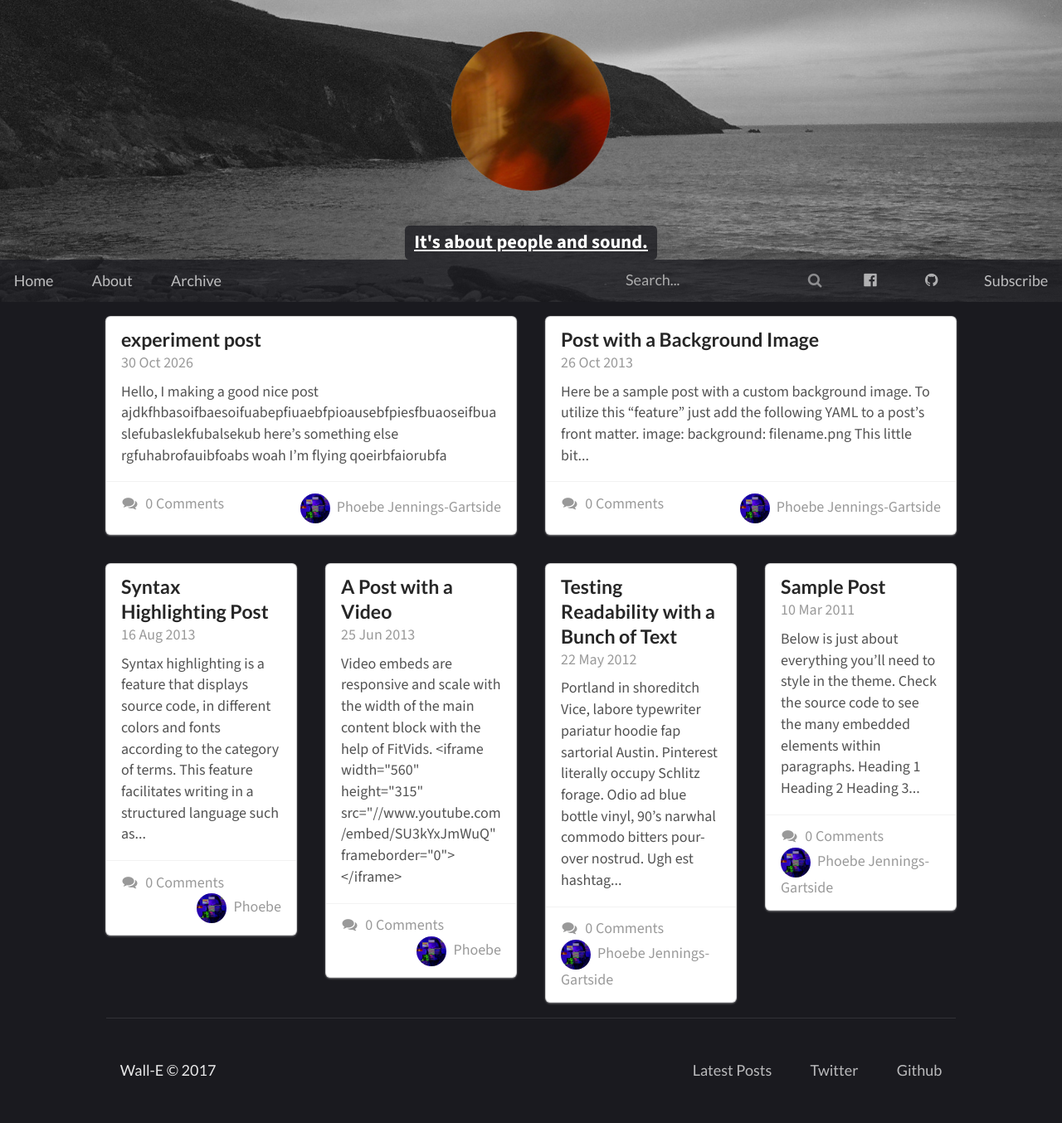
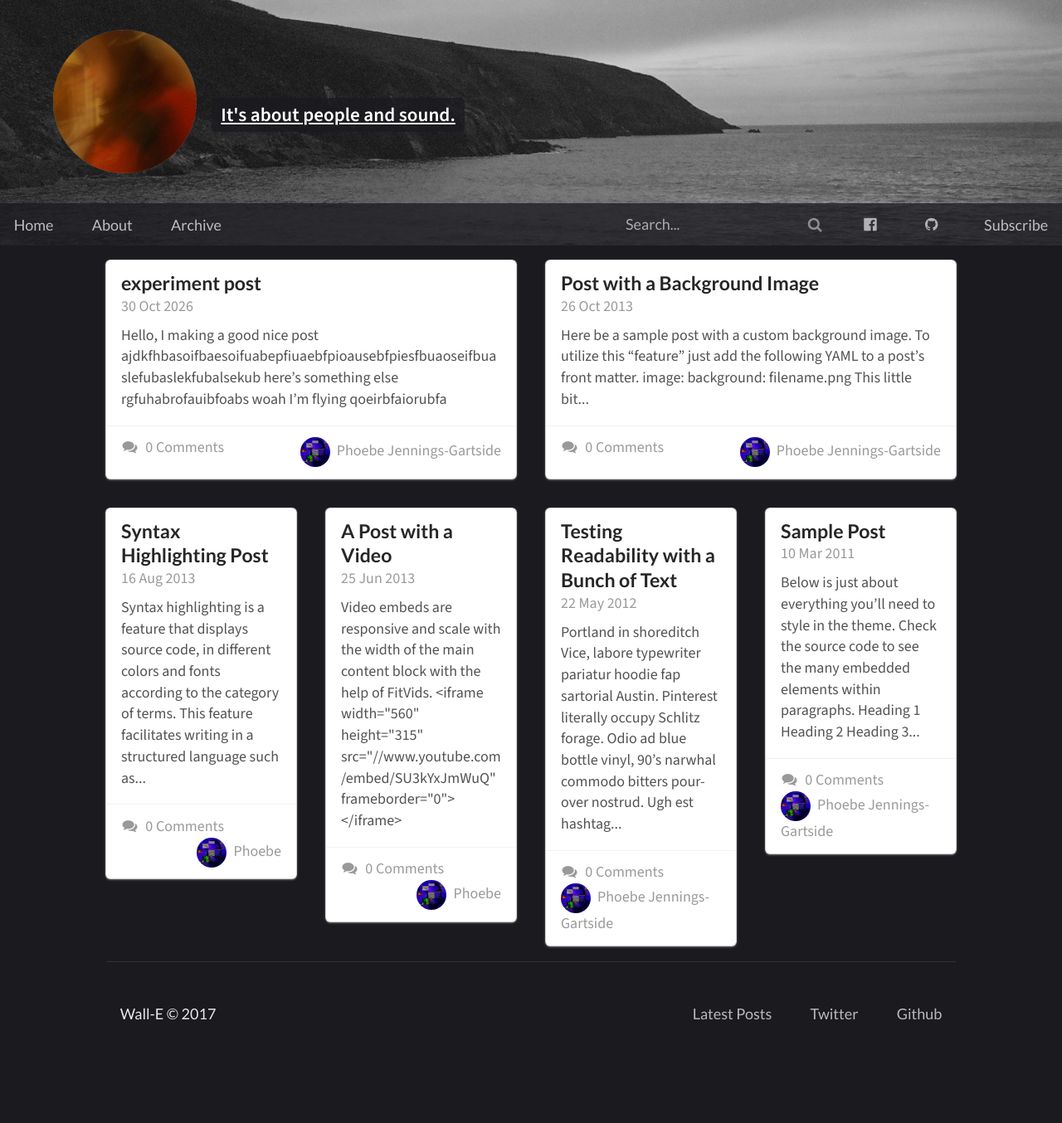
Before and after one commit to ZOOCHOSIS-BLOG/ZOOCHOSIS-BLOG.github.io, a Jekyll site: the page built from index.html, in a window 1280 px wide. Shown: the whole page at 83% size. Built offline with Jekyll 4.4.1, drawn with Linux system fonts in a browser that asks for light colours; the list of posts is cut into pages by our own code; comment, search, counter and statistics services are not loaded; after the commit the page ends 1286 px from its top, so only the background shows below that.

Commit message:
header area stuff

```diff
--- a/assets/css/main.css
+++ b/assets/css/main.css
@@ -12,6 +12,8 @@
 
 html {
     font-size: 18px;
+    font-weight: 400;
+    line-height: 1.5;
 }
 
 html, body {
@@ -31,6 +33,7 @@ img, video, iframe {
 body {
     background-color: rgba(26, 26, 31, 1);
 }
+
 
 /* header */
 
@@ -53,31 +56,39 @@ header {
     background-color: rgba(26, 26, 31, 0.75);
 }
 
+.head-area {
+    display: flex;
+    align-items: center;
+    justify-content: flex-start;
+    gap: 1rem; /* space between logo and description */
+    padding: 2rem 5%;
+}
+
 .site-logo {
+    flex: 0 0 15%;
     max-width: 15%;
     height: auto;
-    margin: 0 auto;
+    margin: 0;
 }
 
 .logo {
+    display: block;
     width: 100%;
-    margin-top: 20%;
+    margin-top: 0%;
 }
 
 .site-description {
     font-family: "Source Sans 3", sans-serif;
-    font-weight: 700;
+    font-weight: 600;
     text-decoration-line: underline;
     text-align: center;
-    font-size: 1.25rem;
-    display: table;
-    margin-left: auto;
-    margin-right: auto;
+    display: block;
+    margin-left: 0;
     padding: 0.25em 0.5em;
+    text-align: left;
     background-color: rgba(26, 26, 31, 0.75);
     border-radius: 0.28571429rem;
 }
-
 
 /* /header */
 
```
